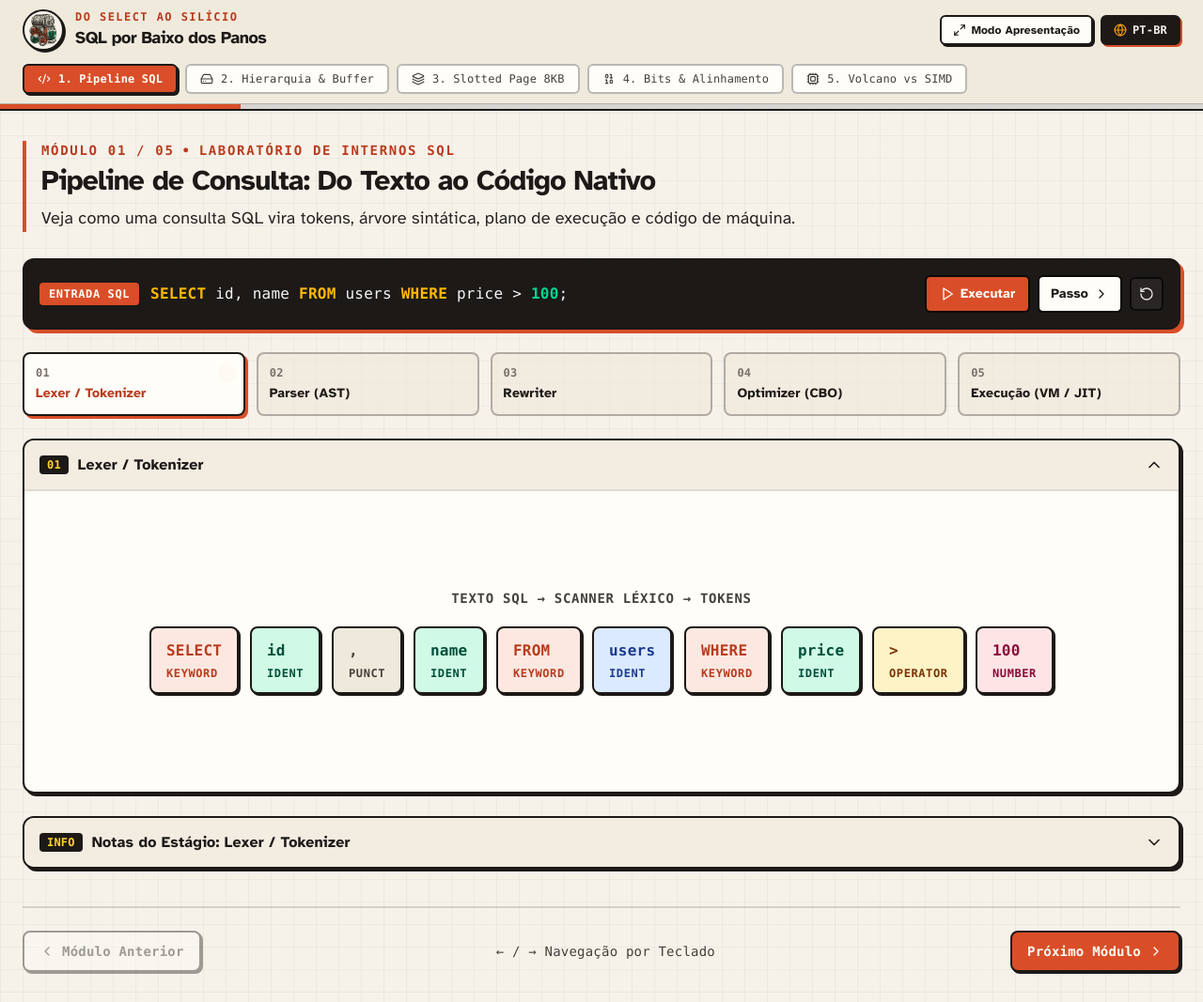
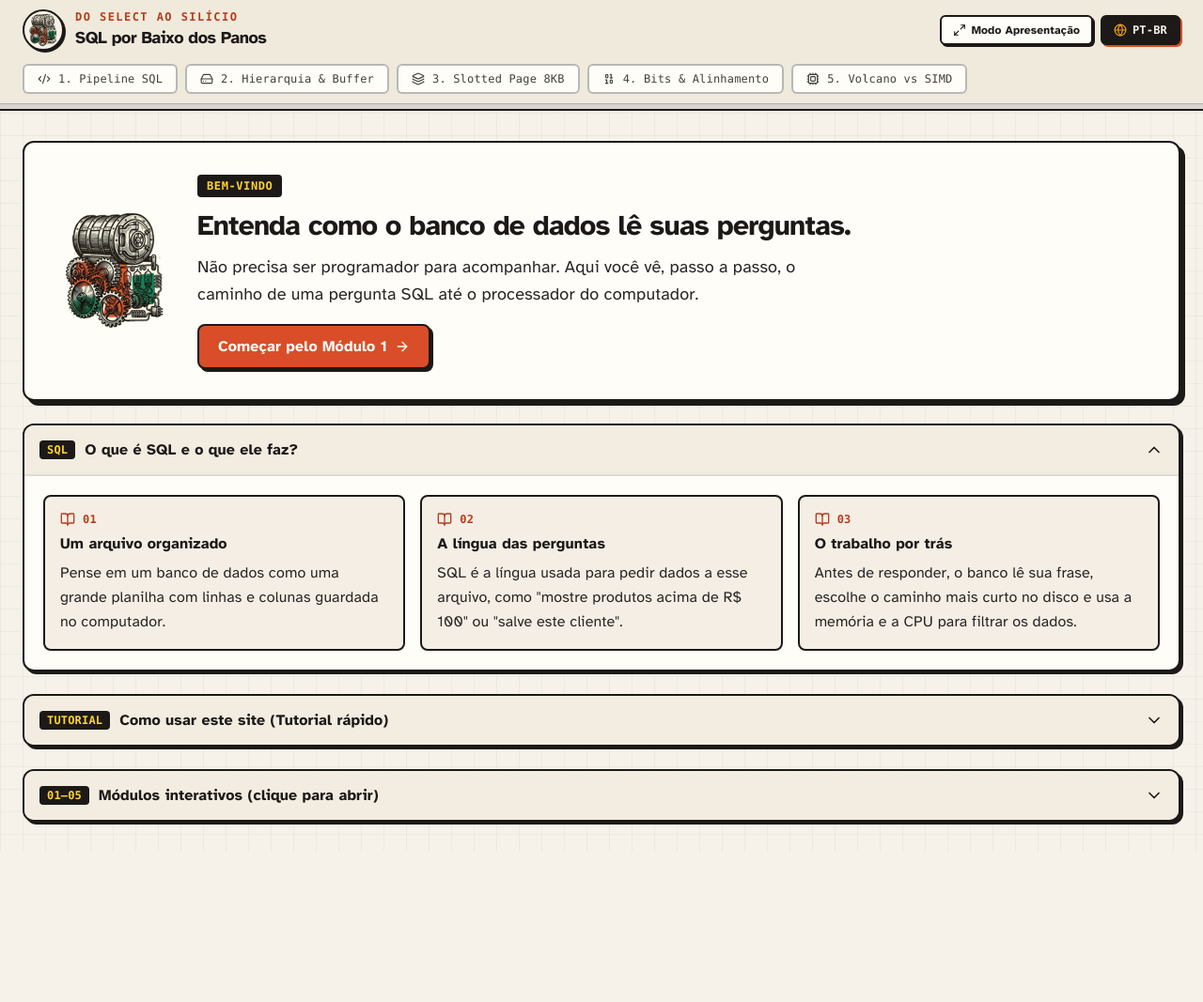
Before and after one commit to eduardoutsch/sql-under-the-hood, a React (Vite) app: page / in a window 1280 px wide. Shown: the whole page at 94% size. After the commit the page ends 907 px from the top, so only its background shows below. Built offline with nearby package versions, Linux system fonts and the light colour scheme.

Commit message:
feat: wire home page as default route and clickable logo
Signed-off-by: eduardoutsch <utscheduardo@gmail.com>

```diff
--- a/src/App.tsx
+++ b/src/App.tsx
@@ -2,6 +2,7 @@ import { ChevronLeft, ChevronRight } from 'lucide-react';
 import { Navbar } from './components/Navbar';
 import { MODULE_COUNT } from './core/appNavigation';
 import { BitInspectorModule } from './features/bitInspector/BitInspectorModule';
+import { HomeView } from './features/home/HomeView';
 import { QueryPipelineModule } from './features/queryPipeline/QueryPipelineModule';
 import { SlottedPageModule } from './features/slottedPage/SlottedPageModule';
 import { StorageHierarchyModule } from './features/storageHierarchy/StorageHierarchyModule';
@@ -10,7 +11,7 @@ import { useAppViewModel } from './useAppViewModel';
 
 /**
  * Dumb View for the top-level seminar shell.
- * Projects state and dispatches user events via `useAppViewModel`.
+ * Renders HomeView by default (`activeModule === null`) or the selected module.
  */
 export default function App() {
   const vm = useAppViewModel();
@@ -31,6 +32,7 @@ export default function App() {
         activeModule={vm.activeModule}
         presMode={vm.presMode}
         progressPct={vm.progressPct}
+        onGoHome={vm.goHome}
         onSelectModule={vm.selectModule}
         onToggleLang={vm.toggleLang}
         onTogglePresMode={vm.togglePresMode}
@@ -41,6 +43,10 @@ export default function App() {
           vm.presMode ? 'max-w-full px-6 sm:px-12 py-8' : 'max-w-7xl px-4 sm:px-6 py-8'
         } mx-auto w-full`}
       >
+        {vm.activeModule === null ? (
+          <HomeView t={vm.t} onSelectModule={vm.selectModule} />
+        ) : (
+          <>
             <div className="mb-7 border-l-4 border-[#D94E28] pl-4">
               <div className="flex items-center gap-2 text-sm font-mono font-semibold text-[#B83B1D] uppercase tracking-[0.12em]">
                 <span>
@@ -84,6 +90,8 @@ export default function App() {
                 {vm.t.nextMod} <ChevronRight className="w-4 h-4" />
               </button>
             </div>
+          </>
+        )}
       </main>
     </div>
   );
--- a/src/components/Navbar.tsx
+++ b/src/components/Navbar.tsx
@@ -15,9 +15,10 @@ const MODULE_ICONS = [Code2, HardDrive, Layers, Binary, Cpu] as const;
 export interface NavbarProps {
   t: TranslationBundle;
   lang: Locale;
-  activeModule: number;
+  activeModule: number | null;
   presMode: boolean;
   progressPct: number;
+  onGoHome: () => void;
   onSelectModule: (index: number) => void;
   onToggleLang: () => void;
   onTogglePresMode: () => void;
@@ -25,7 +26,7 @@ export interface NavbarProps {
 
 /**
  * Sticky top navigation bar styled as a hardware lab instrument panel
- * with the custom vault-gear logo, binder-tab module selectors, and tactile switches.
+ * with clickable home logo, binder-tab module selectors, and tactile switches.
  */
 export function Navbar({
   t,
@@ -33,6 +34,7 @@ export function Navbar({
   activeModule,
   presMode,
   progressPct,
+  onGoHome,
   onSelectModule,
   onToggleLang,
   onTogglePresMode,
@@ -42,21 +44,25 @@ export function Navbar({
   return (
     <header className="sticky top-0 z-40 bg-[#EFE9DC]/95 backdrop-blur-md border-b-2 border-stone-900">
       <div className={`${containerWidth} mx-auto h-16 flex items-center justify-between gap-3`}>
-        <div className="flex items-center gap-3 min-w-0">
+        <button
+          type="button"
+          onClick={onGoHome}
+          className="flex items-center gap-3 min-w-0 text-left cursor-pointer group"
+        >
           <img
             src="/assets/logo.png"
             alt={t.brandTitle}
-            className="w-11 h-11 rounded-full border-2 border-stone-900 shadow-[2px_2px_0px_#1c1917] object-contain bg-[#F6F2EA] p-0.5 shrink-0"
+            className="w-11 h-11 rounded-full border-2 border-stone-900 shadow-[2px_2px_0px_#1c1917] object-contain bg-[#F6F2EA] p-0.5 shrink-0 group-hover:scale-105 transition-transform"
           />
           <div className="truncate">
             <div className="text-xs font-mono font-semibold uppercase tracking-[0.12em] text-[#B83B1D]">
               {t.brandSub}
             </div>
-            <h1 className="font-bold text-base sm:text-lg text-stone-900 tracking-tight truncate">
+            <h1 className="font-bold text-base sm:text-lg text-stone-900 tracking-tight truncate group-hover:text-[#B83B1D] transition-colors">
               {t.brandTitle}
             </h1>
           </div>
-        </div>
+        </button>
 
         <div className="flex items-center gap-2 shrink-0">
           <button
--- a/src/useAppViewModel.ts
+++ b/src/useAppViewModel.ts
@@ -4,21 +4,26 @@ import { DEFAULT_LOCALE, getTranslations, type Locale, toggleLocale } from './co
 
 /**
  * ViewModel for the top-level App shell.
- * Manages locale, active module index, presentation mode, and keyboard shortcuts.
+ * Starts on the Home page (`activeModule === null`) and manages module navigation,
+ * locale switching, presentation mode, and keyboard shortcuts.
  */
 export function useAppViewModel() {
   const [lang, setLang] = useState<Locale>(DEFAULT_LOCALE);
-  const [activeModule, setActiveModule] = useState(0);
+  const [activeModule, setActiveModule] = useState<number | null>(null);
   const [presMode, setPresMode] = useState(false);
 
   const t = getTranslations(lang);
-  const progressPct = computeProgressPct(activeModule, t.modules.length);
+  const progressPct =
+    activeModule === null ? 0 : computeProgressPct(activeModule, t.modules.length);
   const subtitles = [t.m1.subtitle, t.m2.subtitle, t.m3.subtitle, t.m4.subtitle, t.m5.subtitle];
 
   useEffect(() => {
     const onKeyDown = (e: KeyboardEvent) => {
-      if (e.key === 'ArrowRight') setActiveModule((m) => stepModuleIndex(m, 1));
-      else if (e.key === 'ArrowLeft') setActiveModule((m) => stepModuleIndex(m, -1));
+      if (e.key === 'ArrowRight') {
+        setActiveModule((m) => (m === null ? 0 : stepModuleIndex(m, 1)));
+      } else if (e.key === 'ArrowLeft') {
+        setActiveModule((m) => (m === null ? null : stepModuleIndex(m, -1)));
+      }
     };
     window.addEventListener('keydown', onKeyDown);
     return () => window.removeEventListener('keydown', onKeyDown);
@@ -30,11 +35,14 @@ export function useAppViewModel() {
     activeModule,
     presMode,
     progressPct,
-    activeTitle: t.modules[activeModule].title,
-    activeSubtitle: subtitles[activeModule],
-    selectModule: setActiveModule,
-    prevModule: () => setActiveModule((m) => stepModuleIndex(m, -1)),
-    nextModule: () => setActiveModule((m) => stepModuleIndex(m, 1)),
+    activeTitle: activeModule === null ? t.brandTitle : t.modules[activeModule].title,
+    activeSubtitle: activeModule === null ? t.home.intro : subtitles[activeModule],
+    goHome: () => setActiveModule(null),
+    selectModule: (idx: number) => setActiveModule(idx),
+    prevModule: () =>
+      setActiveModule((m) => (m === null ? null : stepModuleIndex(m, -1))),
+    nextModule: () =>
+      setActiveModule((m) => (m === null ? 0 : stepModuleIndex(m, 1))),
     toggleLang: () => setLang((prev) => toggleLocale(prev)),
     togglePresMode: () => setPresMode((prev) => !prev),
   };
```
Lines whose indentation alone changed are shown as unchanged.
